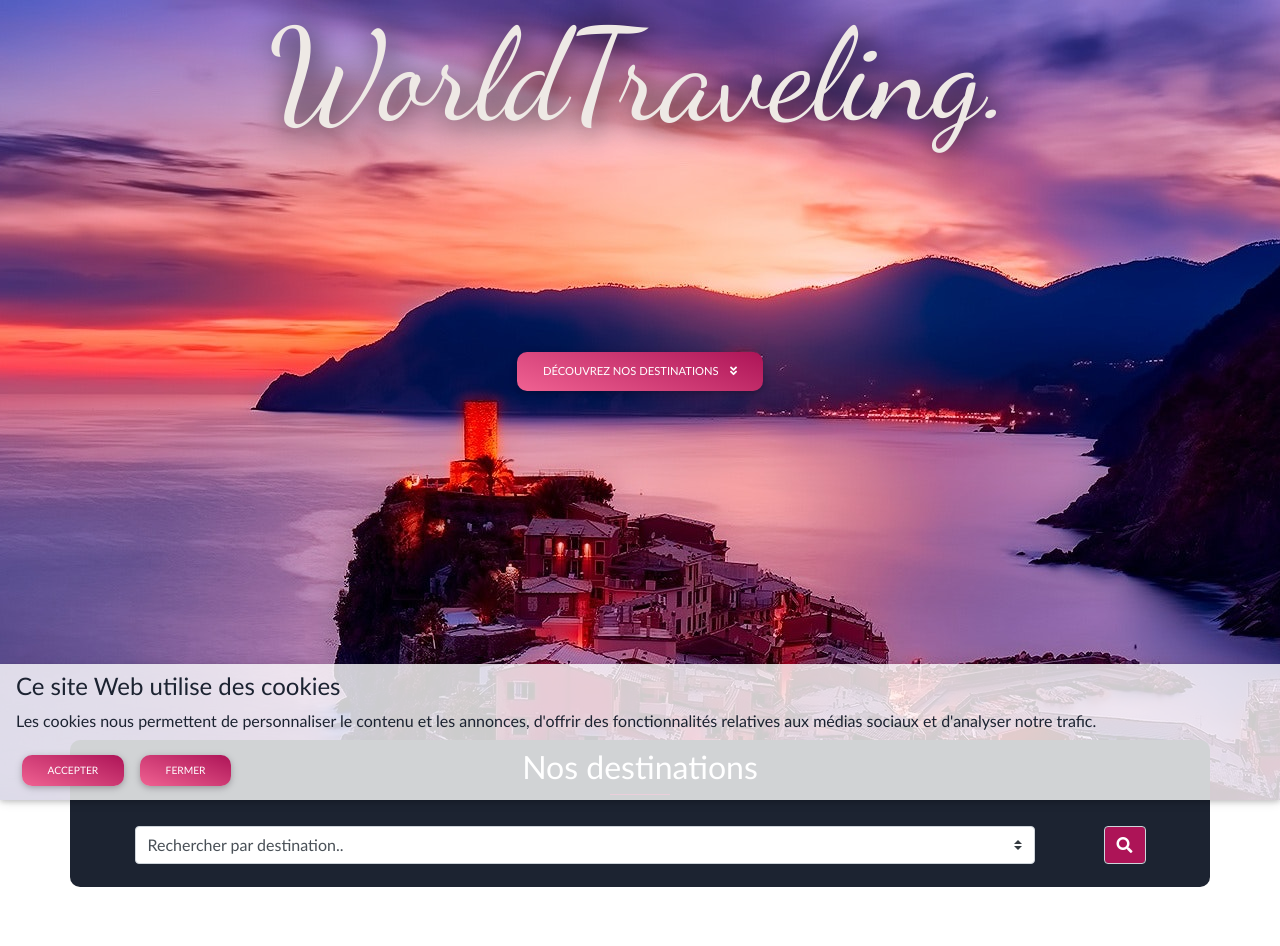
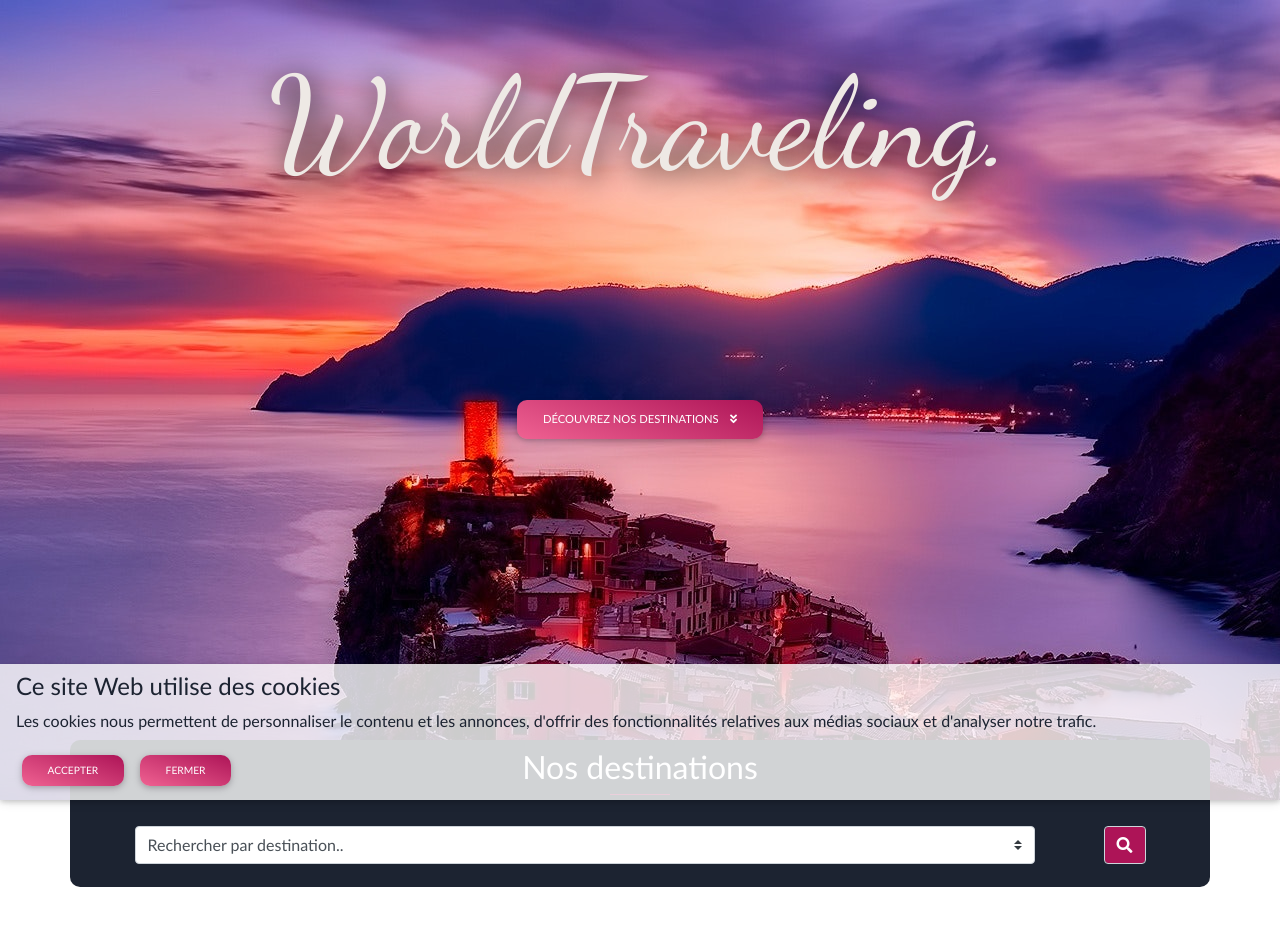
Before and after one commit to celiabellod/worldtraveling, a Django app: page / in a window 1280 px wide. Shown: the top 946 px of the page. Run offline with Django 3.2, Linux system fonts and the light colour scheme; data that the repository does not hold is empty; some libraries are stand-ins or nearby versions.

Commit message:
Modification margin title - 06/05/2020 - CELIA BELLOD

```diff
--- a/store/templates/store/index.html
+++ b/store/templates/store/index.html
@@ -8,8 +8,7 @@
     <section class="container-fluid">
         <div class="row">
             <div class="ban img-fluid">
-            <!--<img class= "ban img-fluid " src="{% static 'store/images/header/index/beach.jpg' %}" alt="banniere du site" />-->
-                <div class="inner-banner">
+                <div class="inner-banner mt-5">
                     <h1>WorldTraveling.</h1>
                     <a href="#store" class="btn btn-md btn-color">
                         Découvrez nos destinations&nbsp;&nbsp;&nbsp;&nbsp;<i class="fas fa-angle-double-down"></i>
```
